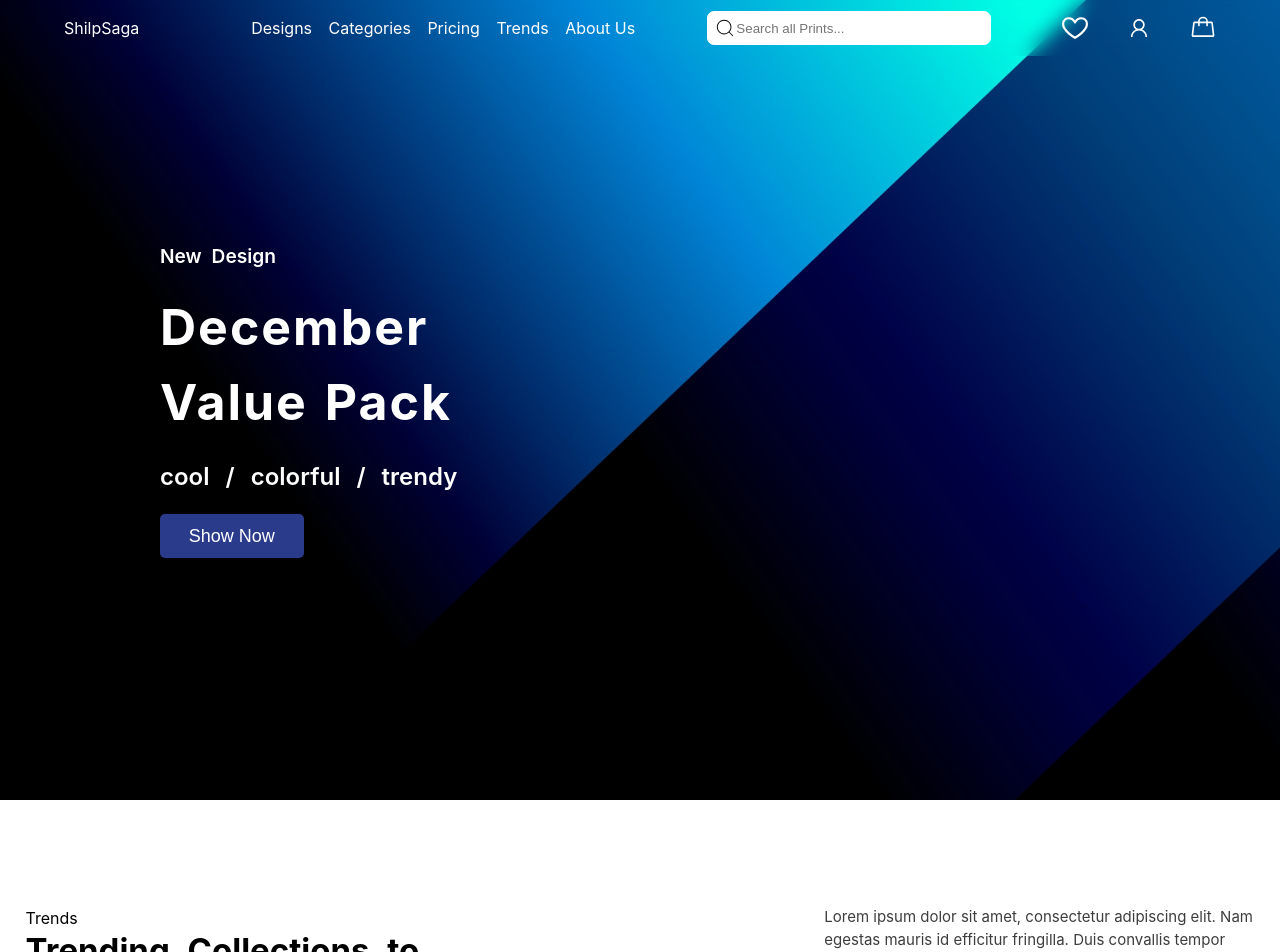
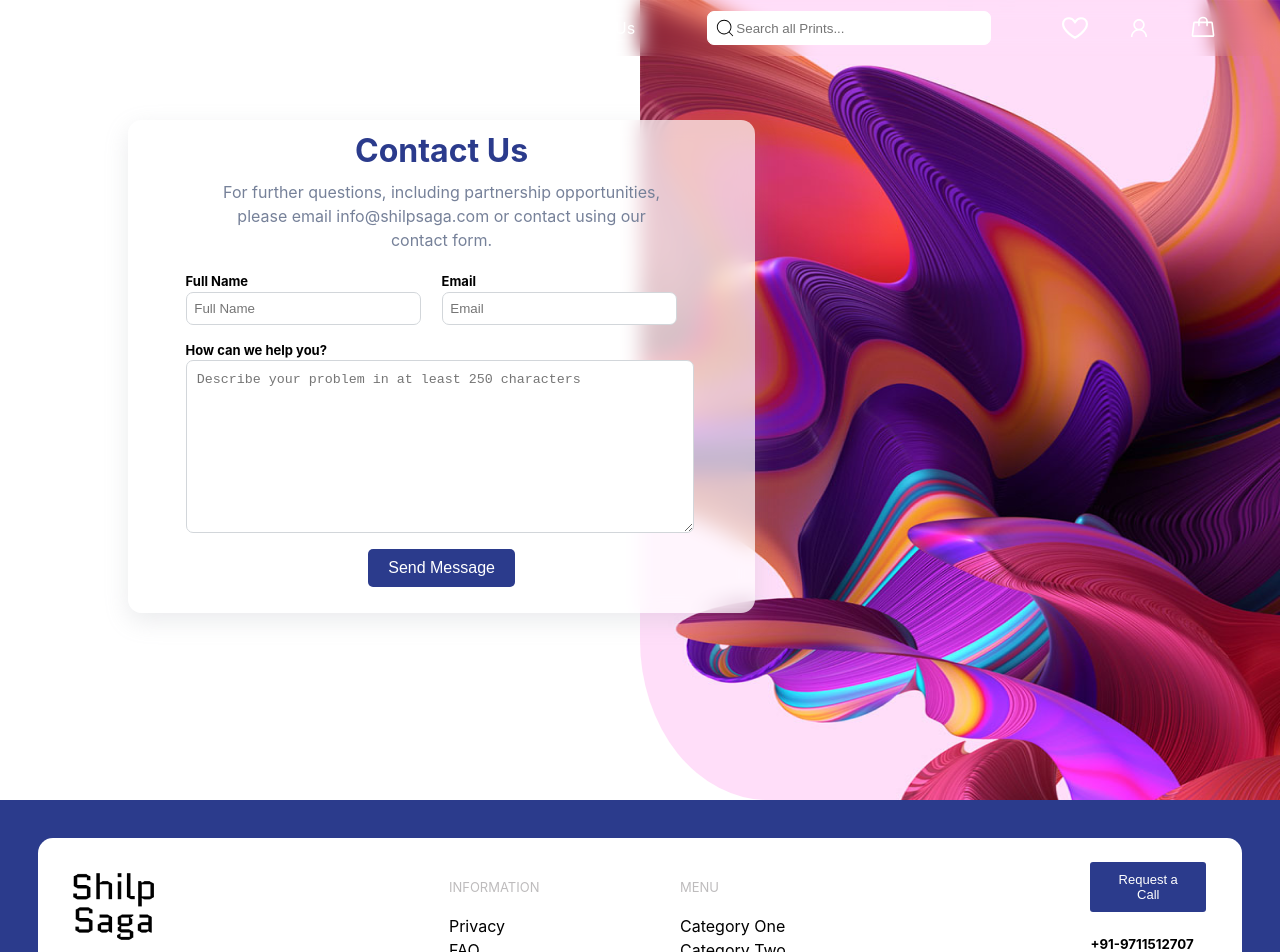
Before and after one commit to AmitKuMaurya/fine-art, a React (Vite) app: page /contact-us in a window 1280 px wide. Shown: the top 952 px of the page. Built offline with nearby package versions, Linux system fonts and the light colour scheme.

Commit message:
till footer and contact us everything is done

```diff
--- a/package.json
+++ b/package.json
@@ -12,7 +12,8 @@
   "dependencies": {
     "react": "^18.2.0",
     "react-dom": "^18.2.0",
-    "react-icons": "^5.0.0"
+    "react-icons": "^5.0.0",
+    "react-router-dom": "^6.21.1"
   },
   "devDependencies": {
     "@types/react": "^18.2.37",
--- a/src/App.jsx
+++ b/src/App.jsx
@@ -1,18 +1,17 @@
-import { useState } from 'react'
 import './App.css'
 import Navbar from './components/navbar/Navbar'
-// import AllRoutes from './components/routes/AllRoutes'
 import Footer from './components/footer/Footer'
-import { HomePage } from './components/home/HomePage';
+import { AllRoutes } from './components/routes/AllRoutes'
+// import { HomePage } from './components/home/HomePage';
 
 
 function App() {
-  const [count, setCount] = useState(0)
 
   return (
     <>
       <Navbar/>
-      <HomePage/>
+      <AllRoutes/>
+      {/* <HomePage/> */}
       <Footer/>
     </>
   )
--- a/src/components/contact_us/ContactUs.jsx
+++ b/src/components/contact_us/ContactUs.jsx
@@ -1,9 +1,53 @@
-import React from 'react'
+import React from "react";
+import styles from "./contactUs.module.css";
 
-const ContactUs = () => {
+export const ContactUs = () => {
   return (
-    <div>ContactUs</div>
-  )
-}
+    <>
+      <div className={styles.contactUsContainer}>
+        <div></div>
+        <div></div>
+        <div className={styles.contactUs_content}>
+          <div>
+            <h1>Contact Us</h1>
+          </div>
+          <div>
+            <span>
+              For further questions, including partnership opportunities, please
+              email info@shilpsaga.com or contact using our contact form.
+            </span>
+          </div>
+          {/* <div> */}
+          <form className={styles.contactForm}>
+            <div>
+              <div>
+              <label>Full Name</label>
+              <br />
+              <input type="text" name="" id="" placeholder="Full Name" />
+              </div>
+              <div>
 
-export default ContactUs;
+              <label>Email</label> <br />
+              <input type="text" name="" id="" placeholder="Email" />
+              </div>
+            </div>
+
+            <div>
+            <label>How can we help you?</label>
+            <textarea
+              name=""
+              id=""
+              cols="30"
+              rows="10"
+              placeholder="Describe your problem in at least 250 characters"
+              ></textarea>
+              </div>
+              <div>
+            <button type="submit">Send Message</button>
+              </div>
+          </form>
+        </div>
+      </div>
+    </>
+  );
+};
--- /dev/null
+++ b/src/components/contact_us/contactUs.module.css
@@ -0,0 +1,116 @@
+.contactUsContainer {
+    height: 100vh;
+    max-width: 100vw;
+    position: relative;
+    display: grid;
+    grid-template-columns: repeat(2,1fr);
+    grid-template-rows: auto;
+    gap: 0;
+    /* float: right; */
+}
+.contactUsContainer > div:nth-child(1) {
+    /* position: relative; */
+    background-color: white;
+}
+
+.contactUsContainer> div:nth-child(2) {
+    background-image: url("../../assets/contact_us/Image.png");
+    border-bottom-left-radius: 20%;
+}
+
+.contactUs_content {
+    position: absolute;
+    left: 10%;
+    top: 15%;
+    box-shadow: rgba(149, 157, 165, 0.2) 0px 8px 24px;
+    background-color: rgba(255, 255, 255, 0.7);
+    backdrop-filter: blur(10px);
+    border-radius: 14px;
+    z-index: 5;
+    max-width: 45vw;
+    /* height: 50vh; */
+    display: flex;
+    flex-direction: column;
+    align-items: center;
+    justify-content: center;
+    padding: 2% 2% 2% 2%;
+}
+
+.contactUs_content > div:nth-child(1){
+    color: rgb(43,59,140);
+    /* border: 1px solid rebeccapurple; */
+    margin-top: -5vh;
+}
+
+.contactUs_content > div:nth-child(2){
+    margin-top: -2vh;
+    margin-bottom: 2vh;
+    max-width: 80%;
+    text-align: center;
+}
+
+.contactUs_content > div:nth-child(2) > span{
+    color: rgb(118,129,153);
+}
+.contactForm > div:nth-child(1) {
+    display: flex;
+    width: 40vw;
+    margin-bottom: 2vh;
+    align-items: center;
+    justify-content: space-evenly;
+    /* border: 1px solid red; */
+}
+.contactForm > div:nth-child(1) > div {
+    /* border: 1px dotted black; */
+    width: 20vw;
+}
+.contactForm > div:nth-child(1) > div > label {
+    font-weight: bold;
+    font-size: small;
+}
+.contactForm > div:nth-child(1) > div > input {
+    width: 85%;
+    padding: 3% 3%;
+    border: 1px solid rgb(210,214,218);
+    border-radius: 7px;
+    outline: none;
+    /* background-color: rgb(255,255,255); */
+}
+
+.contactForm > div:nth-child(2) {
+    display: flex;
+    flex-direction: column;
+    margin-bottom: 2vh;
+}
+
+.contactForm > div:nth-child(2) > label {
+    font-weight: bold;
+    font-size: small;
+}
+
+.contactForm > div:nth-child(2) > textarea {
+    width: 95%;
+    border: 1px solid rgb(210,214,218);
+    border-radius: 7px;
+    padding: 2% 2% 2% 2%;
+    outline: none;
+}
+
+.contactForm > div:nth-child(3)  {
+    display: flex;
+    justify-content: center;
+    align-items: center;
+}
+
+.contactForm > div:nth-child(3) > button {
+    /* max-width: 20vh; */
+    padding: 2% 4%;
+    color: white;
+    border: none;
+    border-radius: 5px;
+    font-size: medium;
+    background-color: rgb(43,59,140);
+}
+
+/* .contactUsContainer > div {
+} */
--- a/src/components/footer/Footer.jsx
+++ b/src/components/footer/Footer.jsx
@@ -1,12 +1,13 @@
-import React from 'react'
+import React from "react";
 import Logo from "../../assets/footer/ShilpSaga.png";
 import { IoLogoWhatsapp } from "react-icons/io";
 import { BsTelegram } from "react-icons/bs";
 import { RxLinkedinLogo } from "react-icons/rx";
 import { FaSquareInstagram } from "react-icons/fa6";
+import { Link } from "react-router-dom";
+import { underlineStyles } from "../../constants/common.constant";
 import styles from "./footer.module.css";
 const Footer = () => {
-
   return (
     <>
       <footer className={styles.footContainer}>
@@ -20,22 +21,47 @@ const Footer = () => {
             <div>
               <ul className={styles.left_list}>
                 <li>INFORMATION</li>
-                  <li>Privacy</li>
-                  <li>FAQ</li>
-                  <li>About Us</li>
-                  <li>Blog</li>
-                  <li>Contact Us</li>
+
+                  <Link style={underlineStyles}>
+                <li className={styles.text}>
+                    Privacy
+                </li>
+                    </Link>
+
+                  <Link style={underlineStyles}>
+                <li className={styles.text}>
+                    FAQ
+                </li >
+                    </Link>
+
+                  <Link style={underlineStyles}>
+                <li className={styles.text}>
+                    About Us
+                </li>
+                    </Link>
+
+                  <Link style={underlineStyles}>
+                <li className={styles.text}>
+                    Blog
+                </li>
+                    </Link>
+
+                  <Link style={underlineStyles} to={"/contact-us"}>
+                <li className={styles.text}>
+                    Contact Us
+                </li>
+                  </Link>
               </ul>
             </div>
             <div>
               <ul className={styles.left_list}>
                 <li>MENU</li>
-                  <li>Category One</li>
-                  <li>Category Two</li>
-                  <li>Category Three</li>
+                <li className={styles.text}>Category One</li>
+                <li className={styles.text}>Category Two</li>
+                <li className={styles.text}>Category Three</li>
               </ul>
             </div>
-                <div>
+            <div className={styles.details}>
               <button>Request a Call</button>
               <h5>+91-9711512707</h5>
               <h5>info@shilpsaga.com</h5>
@@ -55,19 +81,20 @@ const Footer = () => {
         {/* bottom sectoin */}
         <div className={styles.bottom_header}>
           <div>
-            If you didn’t find the products you are interested in or have questions?
+            If you didn’t find the products you are interested in or have
+            questions?
           </div>
           <div>
             <div>Just send us your contact email and we will contact you.</div>
-              <input type="text" value={'youremail.ema|'} />
+            <input type="text" value={"youremail.ema|"} />
           </div>
         </div>
         {/* copy right tag */}
         <div>© ShiplSaga 2023 — Copyright</div>
       </footer>
     </>
-  )
-}
+  );
+};
 
 export default Footer;
 
--- a/src/components/footer/footer.module.css
+++ b/src/components/footer/footer.module.css
@@ -35,6 +35,31 @@
     list-style: none;
 }
 
+.details > button{
+    padding: 10px 18px;
+    font-size: small;
+    color: white;
+    border: none;
+    border-radius: 3px;
+    background-color: rgb(43,59,140);
+}
+.details > button:hover {
+    cursor: pointer;
+}
+
+.details > h5:last-child {
+    margin-top: -2vh;
+
+}
+
+.text {
+    color: black;
+    list-style: none;
+}
+.text:hover{
+    list-style-type: circle;
+}
+
 .topHeader >  div:nth-child(2) {
     /* border: 1px solid red; */
     display: grid;
@@ -55,7 +80,7 @@
 
 .bottom_header {
     /* height: 10vh; */
-    padding: 2% 2%;
+    padding: 2% 0 2% 0;
     display: grid;
     /* border: 1px solid red; */
     grid-template-columns: 45% 45%;
@@ -63,6 +88,7 @@
     /* align-items: center; */
     justify-content: space-between;
 }
+
 .bottom_header > div:nth-child(1) {
     /* color: red; */
     /* border: 1px solid red; */
@@ -93,6 +119,6 @@
 }
 
 .footContainer > div:last-child {
-    color: rgb(190,188,189);
+    color: rgb(210,214,218);
     font-size: small;
 }
--- a/src/components/navbar/Navbar.jsx
+++ b/src/components/navbar/Navbar.jsx
@@ -1,38 +1,38 @@
 import React from "react";
-// import { Link } from "react-router-dom";
+import { Link } from "react-router-dom";
 import { GrFavorite } from "react-icons/gr";
 import { LiaUser } from "react-icons/lia";
 import { PiHandbag } from "react-icons/pi";
 import { CiSearch } from "react-icons/ci";
+import {underlineStyles} from "../../constants/common.constant"
 import styles from "./navbar.module.css";
 
 const Navbar = () => {
-  const underlineStyles = { textDecoration: "none" };
 
   return (
     <>
       <div className={styles.box}>
         <nav className={styles.navbar}>
           {/* Logo */}
-          <div className={styles.logo}>ShilpSaga</div>
+          <Link style={underlineStyles} to={"/"}><div className={styles.logo}>ShilpSaga</div></Link>
           {/* Navigation Tab */}
           <div className={styles.navTab}>
             <ul>
-              {/* <Link style={underlineStyles}> */}
+              <Link style={underlineStyles}>
                 <li className={styles.text}>Designs</li>
-              {/* </Link> */}
-              {/* <Link style={underlineStyles}> */}
+              </Link>
+              <Link style={underlineStyles}>
                 <li className={styles.text}>Categories</li>
-              {/* </Link> */}
-              {/* <Link style={underlineStyles}> */}
+              </Link>
+              <Link style={underlineStyles}>
                 <li className={styles.text}>Pricing</li>
-              {/* </Link> */}
-              {/* <Link style={underlineStyles}> */}
+              </Link>
+              <Link style={underlineStyles}>
                 <li className={styles.text}>Trends</li>
-              {/* </Link> */}
-              {/* <Link style={underlineStyles}> */}
+              </Link>
+              <Link style={underlineStyles}>
                 <li className={styles.text}>About Us</li>
-              {/* </Link> */}
+              </Link>
             </ul>
           </div>
           {/* Search options */}
--- a/src/components/navbar/navbar.module.css
+++ b/src/components/navbar/navbar.module.css
@@ -3,7 +3,6 @@
     position: absolute;
     position: fixed;
     backdrop-filter: blur(10px);
-    /* box-shadow: 0 20px 30px rgba(255, 255, 255, 0.15); */
     z-index: 10;
     /* position: fixed; */
     /* top: 0; */
--- a/src/components/routes/AllRoutes.jsx
+++ b/src/components/routes/AllRoutes.jsx
@@ -1,16 +1,14 @@
-// import React from 'react'
-// import {Routes,Route} from "react-router-dom";
-// import Home from '../../pages/home/HomePage.jsx';
-// import ContactUs from '../../pages/contact_us/ContactUsPage.jsx';
-// const AllRoutes = () => {
-//   return (
-//     <div>
-//         <Routes>
-//             <Route path='/' element={<Home/>} />
-//             <Route path='contact-us' element={<ContactUs/>} />
-//         </Routes>
-//     </div>
-//   )
-// }
-
-// export default AllRoutes
+import React from 'react'
+import {Routes,Route} from "react-router-dom";
+import { HomePage } from '../home/HomePage.jsx';
+import { ContactUs } from '../contact_us/ContactUs.jsx';
+export const AllRoutes = () => {
+  return (
+    <div>
+        <Routes>
+            <Route path='/' element={<HomePage/>} />
+            <Route path='contact-us' element={<ContactUs/>} />
+        </Routes>
+    </div>
+  )
+}
--- /dev/null
+++ b/src/constants/common.constant.js
@@ -0,0 +1 @@
+export const underlineStyles = { textDecoration: "none" };
--- a/src/main.jsx
+++ b/src/main.jsx
@@ -2,12 +2,12 @@ import React from 'react';
 import ReactDOM from 'react-dom/client';
 import App from './App.jsx'
 import './index.css';
-// import { BrowserRouter } from 'react-router-dom';
+import { BrowserRouter } from 'react-router-dom';
 
 ReactDOM.createRoot(document.getElementById('root')).render(
   <React.StrictMode>
-    {/* <BrowserRouter> */}
+    <BrowserRouter>
     <App />
-    {/* </BrowserRouter> */}
+    </BrowserRouter>
   </React.StrictMode>,
 )
```
Also changed, not shown: src/assets/contact_us/Image.png (added), 1 other file (tests, documents, lock files or other folders). Lines whose indentation alone changed are shown as unchanged.
